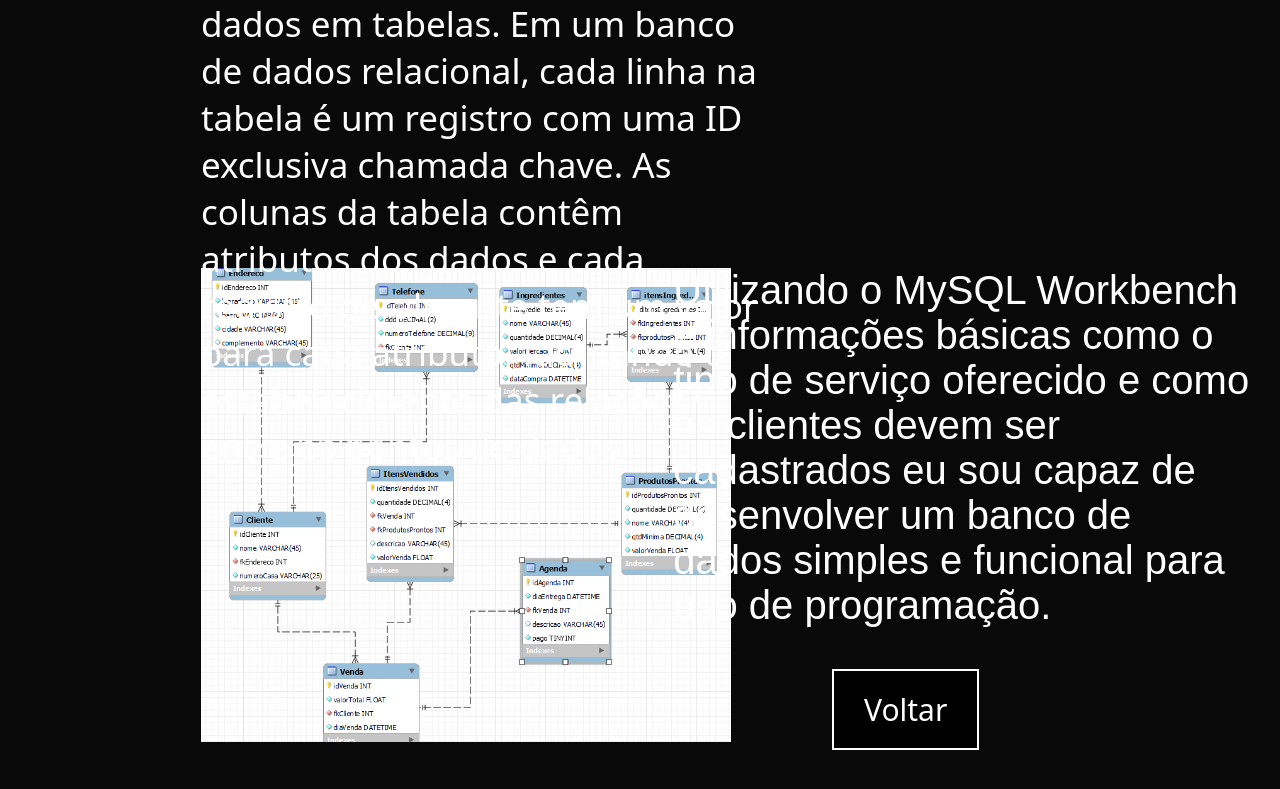
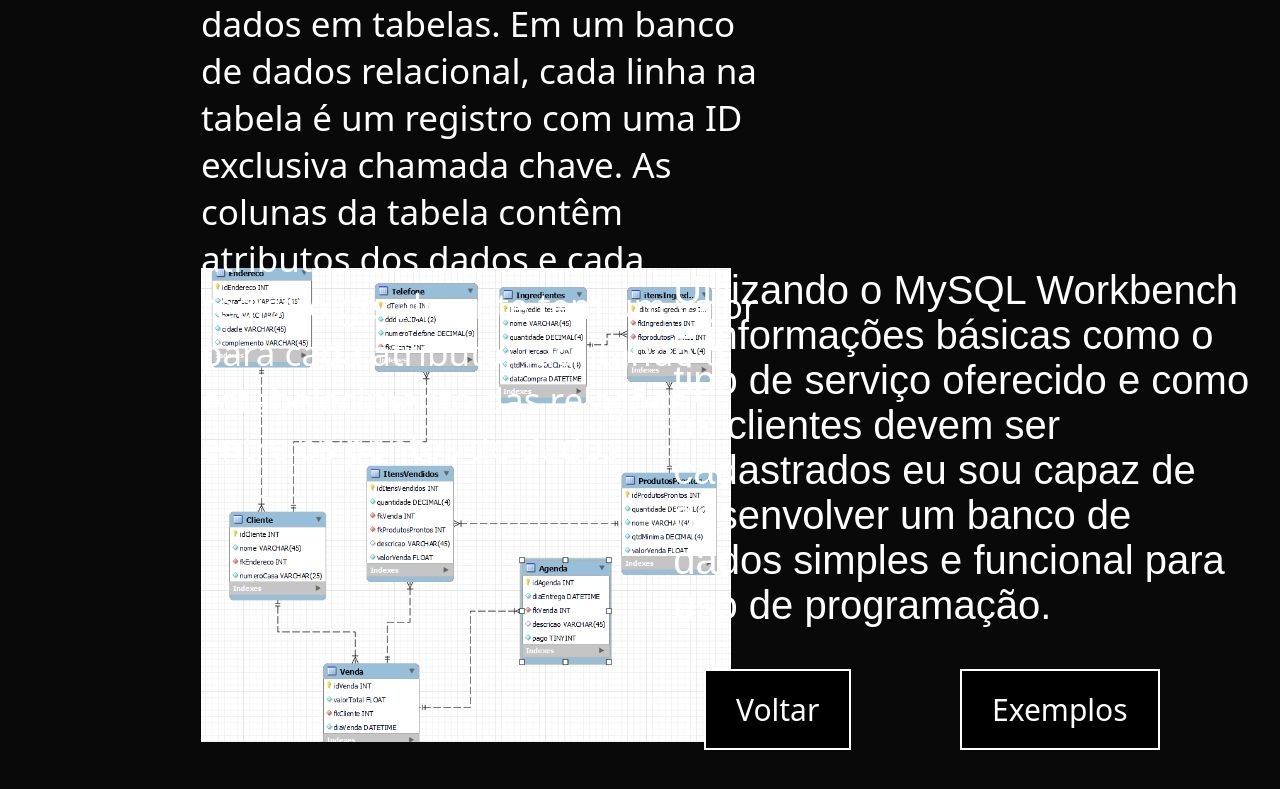
Before and after one commit to Watersage980/Portfolio, a plain HTML site: page MySQL.html in a window 1280 px wide. Shown: the part 431-1220 px from the top of the page. Drawn offline with Linux system fonts and the light colour scheme; a web font is replaced by a local one.

Commit message:
porcentagem 2 ok

```diff
--- a/MySQL.css
+++ b/MySQL.css
@@ -65,7 +65,7 @@ body {
     color: #fff;
   }
   .button5 {
-    margin-left: 65vw;
+    margin-left: 55vw;
     padding: 18px 30px;
     position: absolute;
     top: 1100px;
@@ -77,3 +77,16 @@ body {
     border: 2px solid white;
     cursor: pointer;
   }
+  .buttonMySQL {
+    margin-left: 75vw;
+    padding: 18px 30px;
+    position: absolute;
+    top: 1100px;
+    text-align: center;
+    font-family: system-ui, -apple-system, BlinkMacSystemFont, 'Segoe UI', Roboto, Oxygen, Ubuntu, Cantarell, 'Open Sans', 'Helvetica Neue', sans-serif;
+    font-size: 30px;
+    color: white;
+    background-color: #000000;
+    border: 2px solid white;
+    cursor: pointer;
+  }
--- a/MySQL.html
+++ b/MySQL.html
@@ -28,6 +28,7 @@
         </span>
         <div class="v11_87"></div>
         <a href="./index.html"><button class="button5">Voltar</button></a>
+        <a href="https://github.com/Watersage980/MySQL/tree/main/MySQL" target="_blank"><button class="buttonMySQL">Exemplos</button></a>
         <div class="name"></div>
     </div>
 </body>
```
